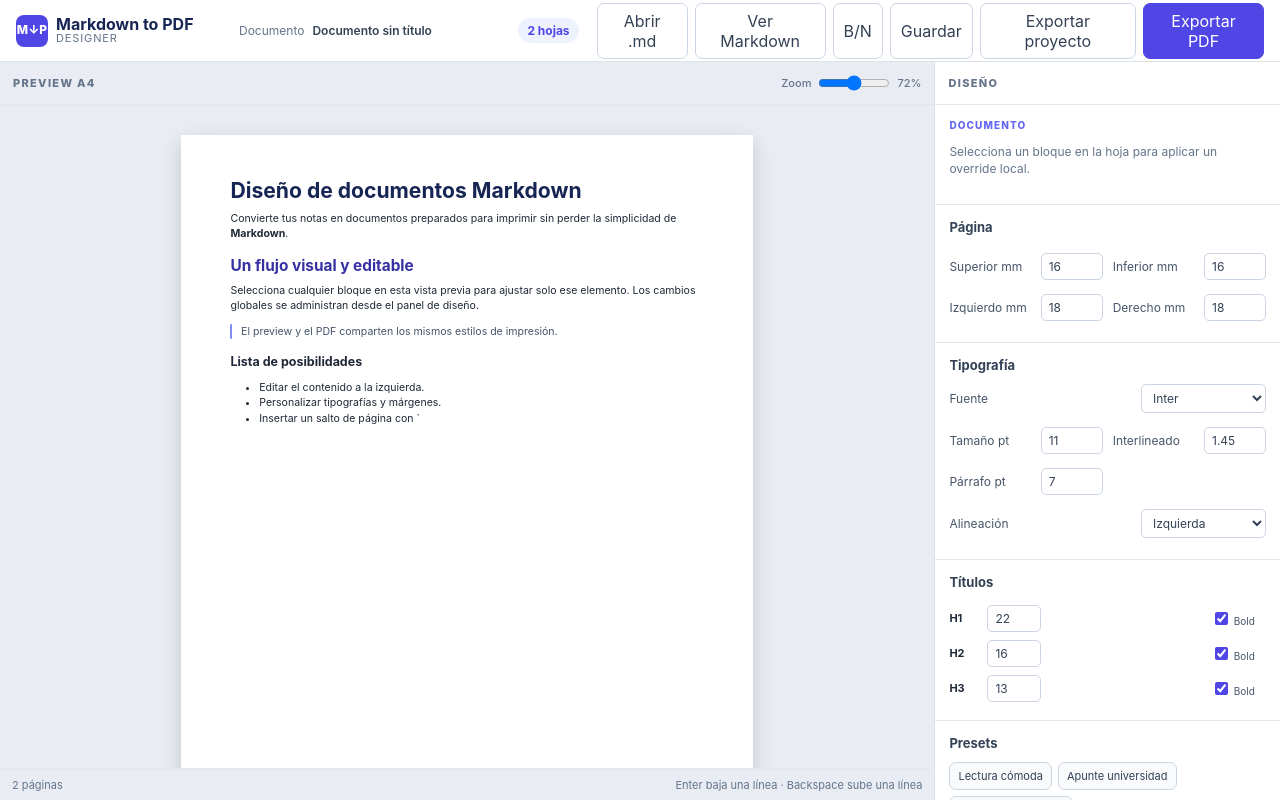
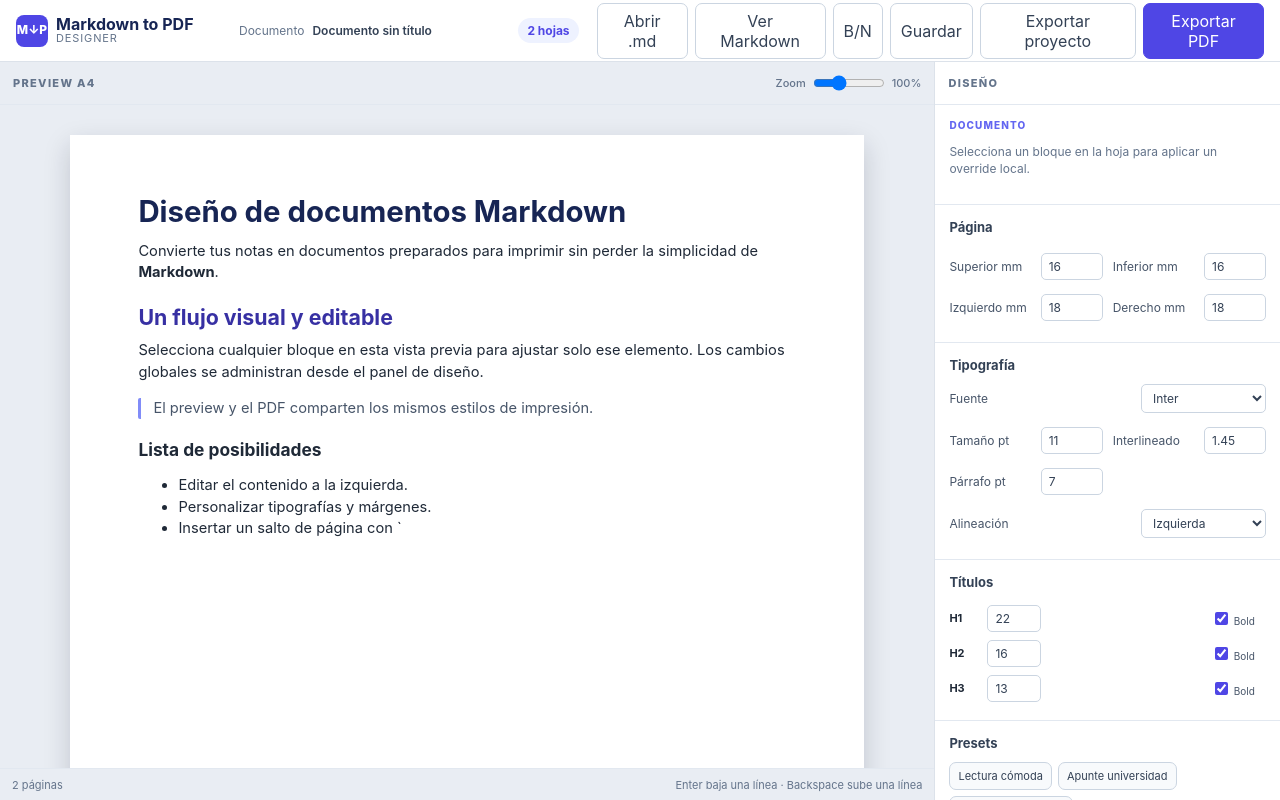
Before and after one commit to garcialeonel1990/md_editor, a React (Vite) app: page / in a window 1280 px wide. Built offline with nearby package versions, Linux system fonts and the light colour scheme.

Commit message:
feat: default preview zoom to 100 percent

```diff
--- a/src/App.tsx
+++ b/src/App.tsx
@@ -62,7 +62,7 @@ function Field({ label, value, onChange, min = 0, step = 1 }: { label: string; v
 function App() {
   const [project, setProject] = useState<DocumentProject>(initialProject)
   const [selected, setSelected] = useState<Selection>(null)
-  const [zoom, setZoom] = useState(0.72)
+  const [zoom, setZoom] = useState(1)
   const [pageCount, setPageCount] = useState(0)
   const [previewError, setPreviewError] = useState<string | null>(null)
   const [showMarkdown, setShowMarkdown] = useState(false)
@@ -171,7 +171,7 @@ function App() {
       </aside>
 
       <section className="preview-panel">
-        <div className="panel-title"><span>PREVIEW A4</span><label className="zoom">Zoom <input type="range" min="0.45" max="1" step="0.01" value={zoom} onChange={(event) => setZoom(Number(event.target.value))} /> {Math.round(zoom * 100)}%</label></div>
+        <div className="panel-title"><span>PREVIEW A4</span><label className="zoom">Zoom <input type="range" min="0.5" max="2" step="0.05" value={zoom} onChange={(event) => setZoom(Number(event.target.value))} /> {Math.round(zoom * 100)}%</label></div>
         <div className="paper-canvas">
           <PagedPreview html={renderedDocument} style={project.style} overrides={project.overrides} zoom={zoom} onSelect={selectBlock} onInsertLine={addLineBefore} onRemoveLine={removeLineBefore} onPageCount={setPageCount} onError={setPreviewError} />
         </div>
```
